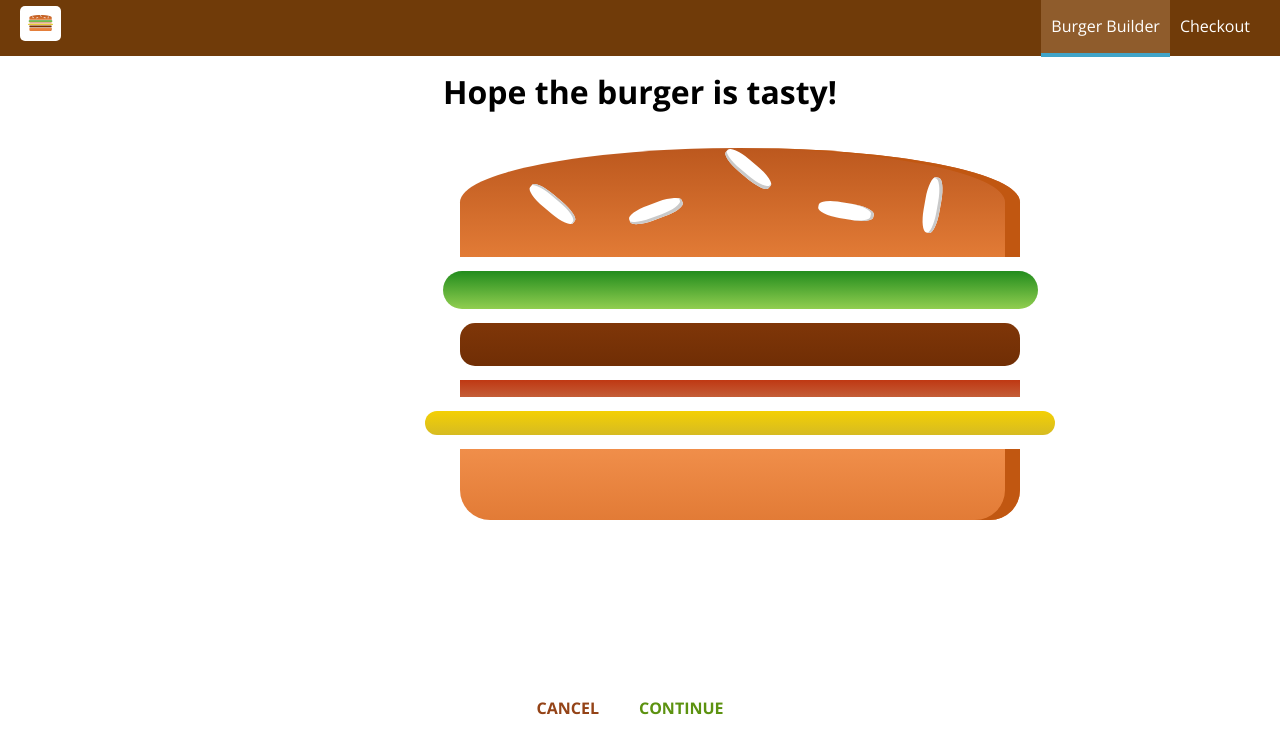
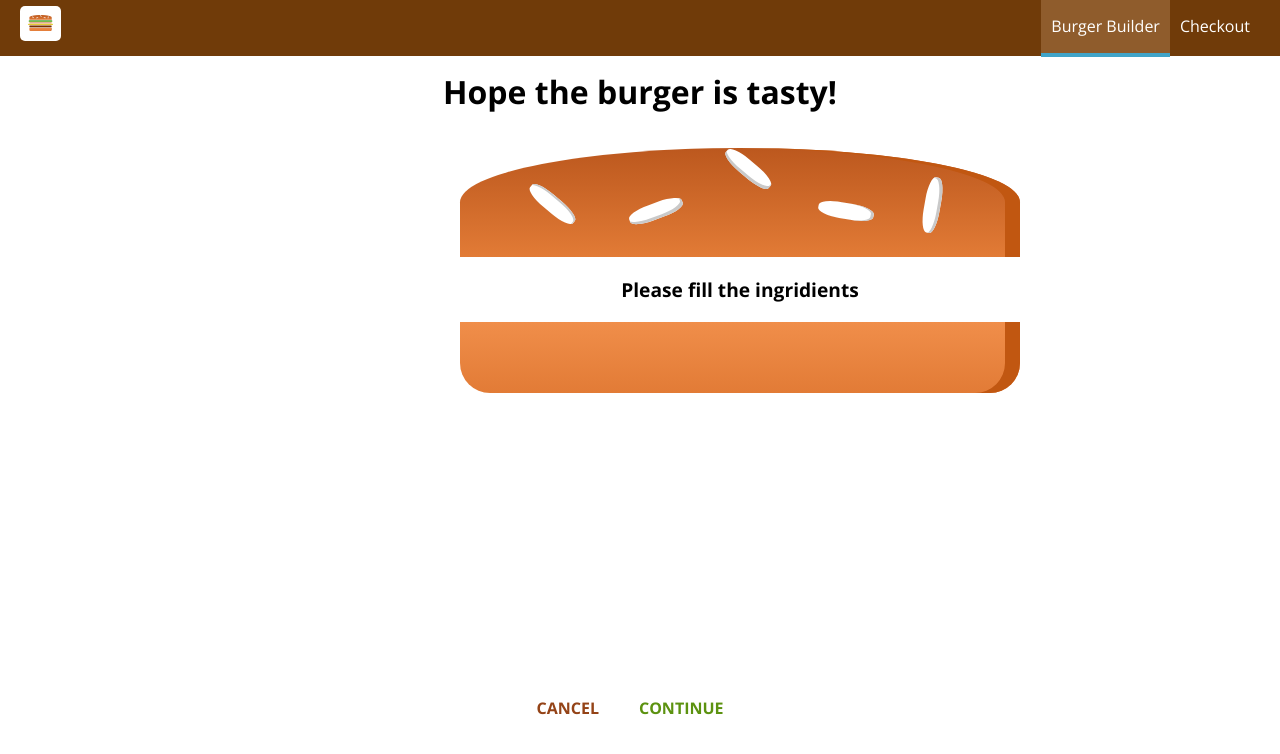
Before and after one commit to ayeganyan/burger-shop, a React (Create React App) app: page /checkout in a window 1280 px wide. Shown: the top 754 px of the page. Built offline with nearby package versions, Linux system fonts and the light colour scheme.

Commit message:
Added query param to pass ingredients

```diff
--- a/src/containers/BurgerBuilder/BurgerBuilder.js
+++ b/src/containers/BurgerBuilder/BurgerBuilder.js
@@ -90,7 +90,15 @@ class BurgerBuilder extends Component {
         //         this.setState({ purchasing: false })
         //     })
         // this.setState({ loading: true })
-        this.props.history.push('/checkout')
+        const queryParam = []
+        for(let i in this.state.ingridients) {
+            queryParam.push(encodeURIComponent(i) + '=' + encodeURIComponent(this.state.ingridients[i]))
+        }
+        const queryString = queryParam.join('&')
+        this.props.history.push({
+            pathname: '/checkout',
+            search: '?' + queryString
+        })
     }
 
     render() {
--- a/src/containers/Checkout/Checkout.js
+++ b/src/containers/Checkout/Checkout.js
@@ -14,8 +14,17 @@ export default class Checkout extends Component {
         }
     }
 
+    componentDidMount() {
+        const ingredients = {}
+        const query = new URLSearchParams(this.props.location.search)
+        for(let [name, count] of query) {
+            ingredients[name] = +count
+        }
+        this.setState({ingredients: ingredients})
+    }
+
     checkoutCanceledHandler = () => {
-        this.props.history.goback()
+        this.props.history.goBack()
     }
 
     checkoutContinuedHandler = () => {
```
